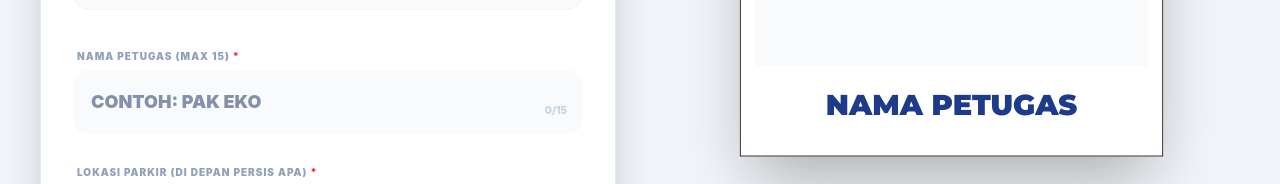
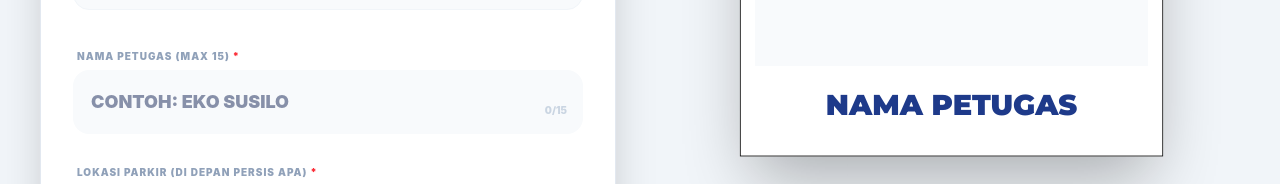
Before and after one commit to arga1212/dishubnew, a React (Vite) app: page / in a window 1280 px wide. Shown: the part 453-637 px from the top of the page. Built offline with nearby package versions, Linux system fonts and the light colour scheme; what @react-pdf/renderer would draw is missing.

Commit message:
perbedaan besar cor

```diff
--- a/src/App.jsx
+++ b/src/App.jsx
@@ -267,7 +267,7 @@ export default function App() {
                 type="text" maxLength={15} value={nama}
                 onChange={(e) => setNama(e.target.value.toUpperCase())}
                 className="w-full p-4 bg-slate-50 border-2 border-transparent focus:border-[#1e3a8a] focus:bg-white transition-all rounded-2xl mt-1 font-black text-lg text-blue-950 uppercase"
-                placeholder="CONTOH: PAK EKO"
+                placeholder="CONTOH: EKO SUSILO"
               />
               <div className={`absolute right-4 bottom-4 text-[10px] font-black ${nama.length >= 15 ? 'text-red-500' : 'text-slate-300'}`}>
                 {nama.length}/15
```
